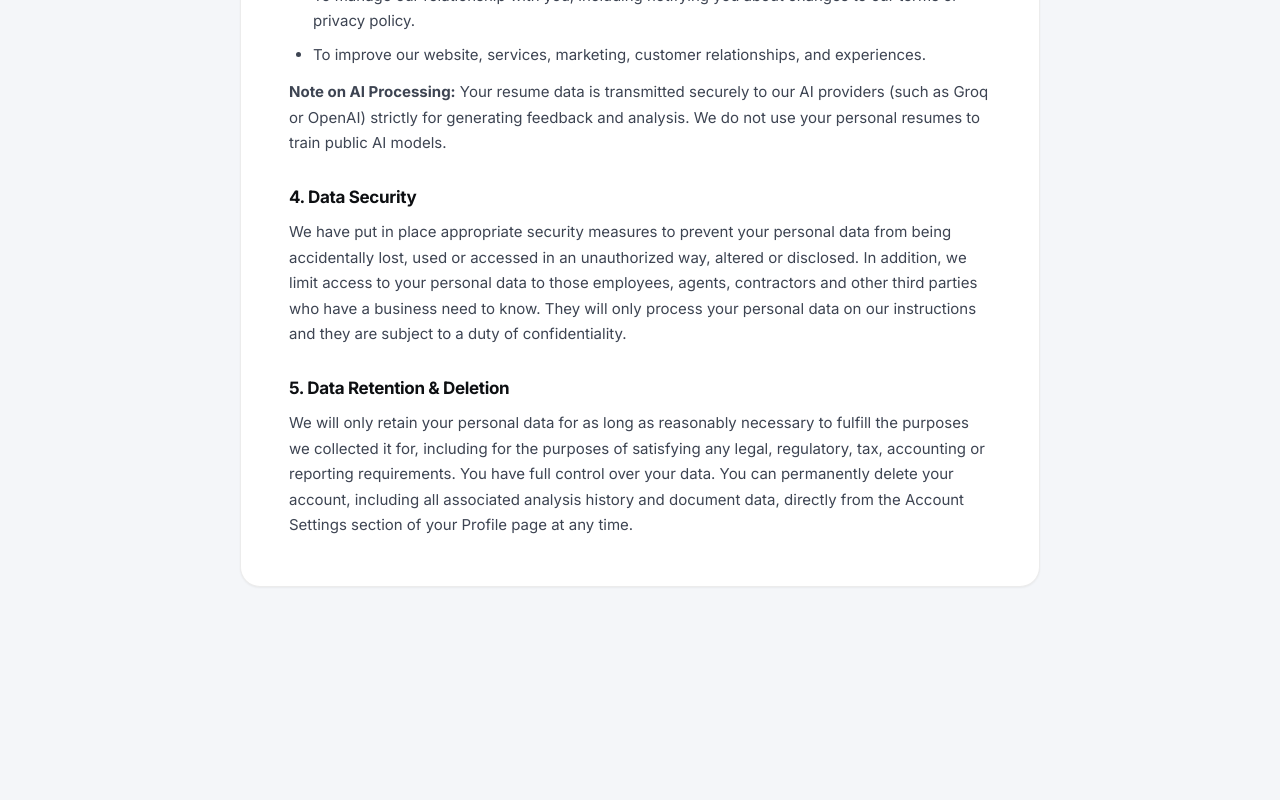
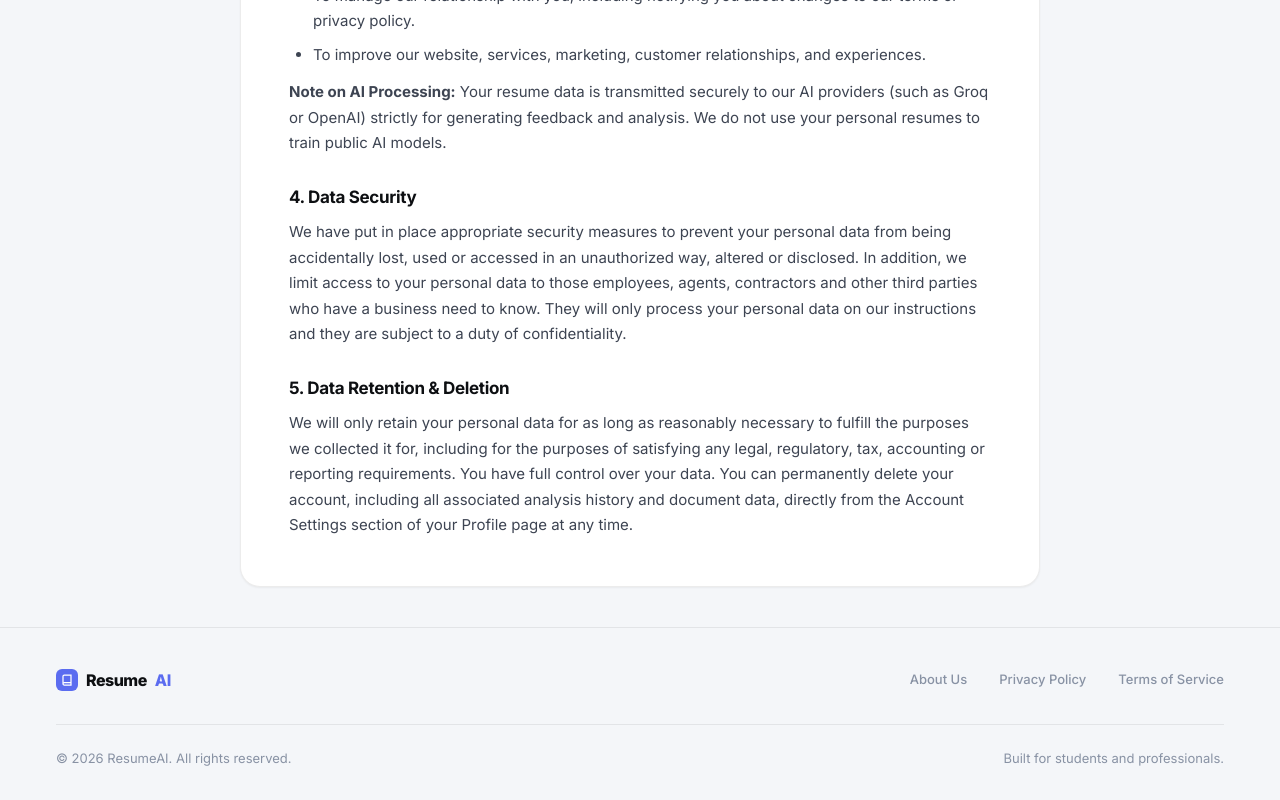
Before and after one commit to gnanesh-reddy-12/Ai-Resume-Analyzer, a React (Vite) app: page /privacy in a window 1280 px wide. Shown: the part 1028-1828 px from the top of the page. Before the commit the page ends 1655 px from the top, so only its background shows below. Built offline with nearby package versions, Linux system fonts and the light colour scheme; no server answers.

Commit message:
feat: extract footer to reusable component and add to info pages

```diff
--- /dev/null
+++ b/src/components/Footer.jsx
@@ -0,0 +1,31 @@
+import { Link } from "react-router-dom"
+
+export default function Footer() {
+  return (
+    <footer style={{
+      borderTop: "1px solid var(--border)",
+      padding: "40px clamp(20px,5vw,56px) 32px",
+      display: "flex", flexDirection: "column", gap: 32,
+      color: "var(--text-3)", fontSize: 13,
+      background: "var(--bg)"
+    }}>
+      <div style={{ display: "flex", flexDirection: "row", flexWrap: "wrap", justifyContent: "space-between", alignItems: "center", gap: 24 }}>
+        <span style={{ fontWeight: 800, fontSize: 16, letterSpacing: "-0.5px", color: "var(--text-1)", display: "flex", alignItems: "center", gap: 8 }}>
+          <div style={{ width: 22, height: 22, background: "var(--accent)", borderRadius: 6, display: "flex", alignItems: "center", justifyContent: "center" }}>
+            <svg width="12" height="12" viewBox="0 0 24 24" fill="none" stroke="#fff" strokeWidth="2.5" strokeLinecap="round"><path d="M4 19.5v-15A2.5 2.5 0 0 1 6.5 2H20v20H6.5a2.5 2.5 0 0 1 0-5H20"/></svg>
+          </div>
+          Resume<span style={{ color: "var(--accent)" }}>AI</span>
+        </span>
+        <div style={{ display: "flex", flexWrap: "wrap", justifyContent: "center", gap: "16px 32px", fontWeight: 500 }}>
+          <Link to="/about" style={{ cursor: "pointer", textDecoration: "none", color: "var(--text-3)", transition: "color 0.15s" }} onMouseEnter={e => e.currentTarget.style.color = "var(--text-1)"} onMouseLeave={e => e.currentTarget.style.color = "var(--text-3)"}>About Us</Link>
+          <Link to="/privacy" style={{ cursor: "pointer", textDecoration: "none", color: "var(--text-3)", transition: "color 0.15s" }} onMouseEnter={e => e.currentTarget.style.color = "var(--text-1)"} onMouseLeave={e => e.currentTarget.style.color = "var(--text-3)"}>Privacy Policy</Link>
+          <Link to="/terms" style={{ cursor: "pointer", textDecoration: "none", color: "var(--text-3)", transition: "color 0.15s" }} onMouseEnter={e => e.currentTarget.style.color = "var(--text-1)"} onMouseLeave={e => e.currentTarget.style.color = "var(--text-3)"}>Terms of Service</Link>
+        </div>
+      </div>
+      <div style={{ display: "flex", flexWrap: "wrap", justifyContent: "space-between", alignItems: "center", gap: 16, borderTop: "1px solid var(--border)", paddingTop: 24 }}>
+        <span>© 2026 ResumeAI. All rights reserved.</span>
+        <span>Built for students and professionals.</span>
+      </div>
+    </footer>
+  )
+}
--- a/src/pages/About.jsx
+++ b/src/pages/About.jsx
@@ -1,5 +1,6 @@
 import { motion } from "framer-motion"
 import Navbar from "../components/Navbar"
+import Footer from "../components/Footer"
 
 export default function About() {
   return (
@@ -50,6 +51,7 @@ export default function About() {
           </div>
         </motion.div>
       </div>
+      <Footer />
     </div>
   )
 }
--- a/src/pages/Landing.jsx
+++ b/src/pages/Landing.jsx
@@ -2,6 +2,8 @@ import { motion, AnimatePresence } from "framer-motion"
 import { useNavigate, Link } from "react-router-dom"
 import { useContext, useState } from "react"
 import { ResumeContext } from "../context/ResumeContext"
+import Navbar from "../components/Navbar"
+import Footer from "../components/Footer"
 
 const ease = [0.22, 1, 0.36, 1]
 
@@ -451,31 +453,7 @@ export default function Landing() {
         </motion.div>
       </section>
 
-      {/* Footer */}
-      <footer style={{
-        borderTop: "1px solid var(--border)",
-        padding: "40px clamp(20px,5vw,56px) 32px",
-        display: "flex", flexDirection: "column", gap: 32,
-        color: "var(--text-3)", fontSize: 13
-      }}>
-        <div style={{ display: "flex", flexDirection: "row", flexWrap: "wrap", justifyContent: "space-between", alignItems: "center", gap: 24 }}>
-          <span style={{ fontWeight: 800, fontSize: 16, letterSpacing: "-0.5px", color: "var(--text-1)", display: "flex", alignItems: "center", gap: 8 }}>
-            <div style={{ width: 22, height: 22, background: "var(--accent)", borderRadius: 6, display: "flex", alignItems: "center", justifyContent: "center" }}>
-              <svg width="12" height="12" viewBox="0 0 24 24" fill="none" stroke="#fff" strokeWidth="2.5" strokeLinecap="round"><path d="M4 19.5v-15A2.5 2.5 0 0 1 6.5 2H20v20H6.5a2.5 2.5 0 0 1 0-5H20"/></svg>
-            </div>
-            Resume<span style={{ color: "var(--accent)" }}>AI</span>
-          </span>
-          <div style={{ display: "flex", flexWrap: "wrap", justifyContent: "center", gap: "16px 32px", fontWeight: 500 }}>
-            <Link to="/about" style={{ cursor: "pointer", textDecoration: "none", color: "var(--text-3)", transition: "color 0.15s" }} onMouseEnter={e => e.currentTarget.style.color = "var(--text-1)"} onMouseLeave={e => e.currentTarget.style.color = "var(--text-3)"}>About Us</Link>
-            <Link to="/privacy" style={{ cursor: "pointer", textDecoration: "none", color: "var(--text-3)", transition: "color 0.15s" }} onMouseEnter={e => e.currentTarget.style.color = "var(--text-1)"} onMouseLeave={e => e.currentTarget.style.color = "var(--text-3)"}>Privacy Policy</Link>
-            <Link to="/terms" style={{ cursor: "pointer", textDecoration: "none", color: "var(--text-3)", transition: "color 0.15s" }} onMouseEnter={e => e.currentTarget.style.color = "var(--text-1)"} onMouseLeave={e => e.currentTarget.style.color = "var(--text-3)"}>Terms of Service</Link>
-          </div>
-        </div>
-        <div style={{ display: "flex", flexWrap: "wrap", justifyContent: "space-between", alignItems: "center", gap: 16, borderTop: "1px solid var(--border)", paddingTop: 24 }}>
-          <span>© 2026 ResumeAI. All rights reserved.</span>
-          <span>Built for students and professionals.</span>
-        </div>
-      </footer>
+      <Footer />
 
       {/* JD Modal */}
       <AnimatePresence>
--- a/src/pages/Privacy.jsx
+++ b/src/pages/Privacy.jsx
@@ -1,6 +1,7 @@
 import { Link } from "react-router-dom"
 import { motion } from "framer-motion"
 import Navbar from "../components/Navbar"
+import Footer from "../components/Footer"
 
 export default function Privacy() {
   return (
@@ -61,6 +62,7 @@ export default function Privacy() {
           </div>
         </motion.div>
       </div>
+      <Footer />
     </div>
   )
 }
--- a/src/pages/Terms.jsx
+++ b/src/pages/Terms.jsx
@@ -1,6 +1,7 @@
 import { Link } from "react-router-dom"
 import { motion } from "framer-motion"
 import Navbar from "../components/Navbar"
+import Footer from "../components/Footer"
 
 export default function Terms() {
   return (
@@ -55,6 +56,7 @@ export default function Terms() {
           </div>
         </motion.div>
       </div>
+      <Footer />
     </div>
   )
 }
```
